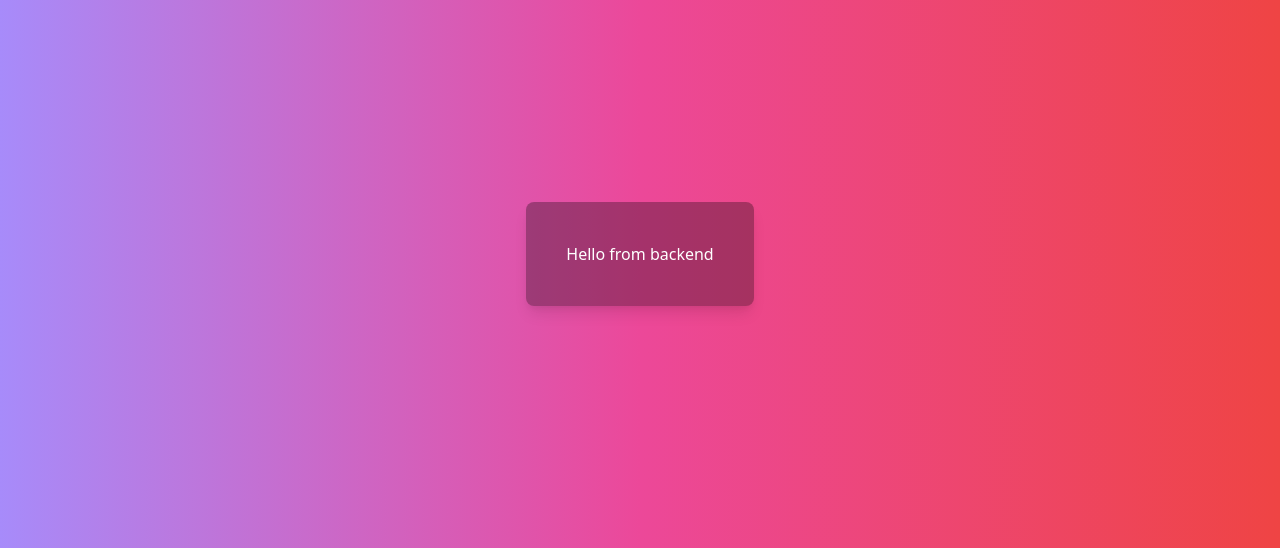
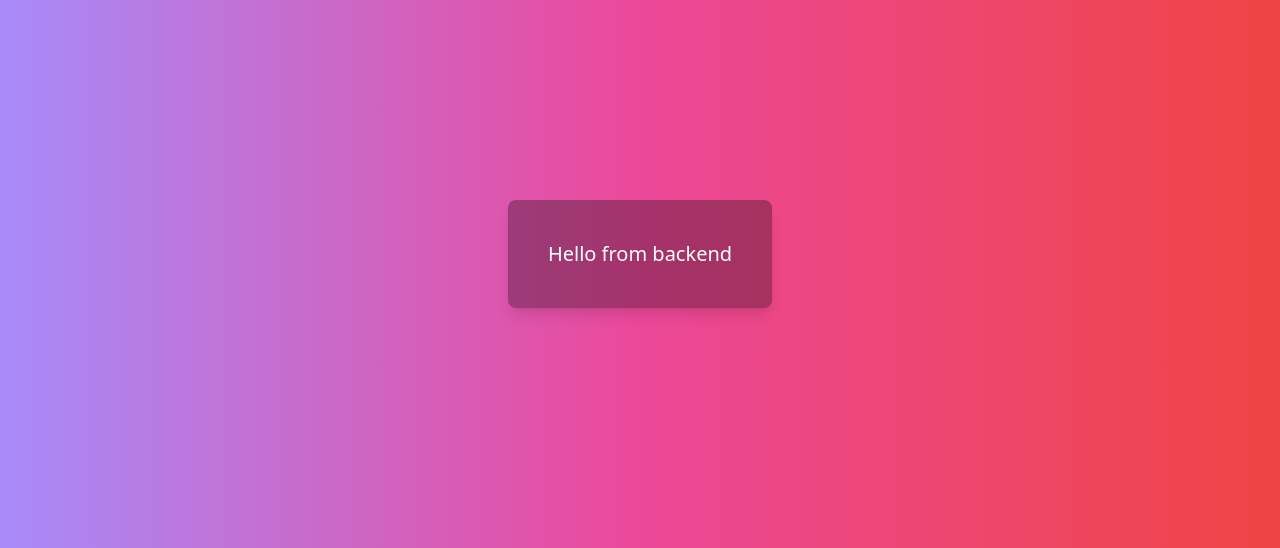
Before and after one commit to imTanush02/jenkins-tute, a Flask app: page / in a window 1280 px wide. Shown: the part 146-694 px from the top of the page. Run offline with Flask 3, Linux system fonts and the light colour scheme.

Commit message:
some changes

```diff
--- a/backend/templates/landing.html
+++ b/backend/templates/landing.html
@@ -3,11 +3,11 @@
 <head>
     <meta charset="UTF-8">
     <meta name="viewport" content="width=device-width, initial-scale=1.0">
-    <title>Beautiful Landing Page</title>
+    <title>Backend</title>
     <link href="https://cdn.jsdelivr.net/npm/tailwindcss@2.2.19/dist/tailwind.min.css" rel="stylesheet">
 </head>
 <body class="bg-gradient-to-r from-purple-400 via-pink-500 to-red-500 min-h-screen flex items-center justify-center">
-    <div class="text-center text-white p-10 max-w-lg rounded-lg shadow-lg bg-black bg-opacity-30">
+    <div class="text-center text-white p-10 max-w-lg text-xl rounded-lg shadow-lg bg-black bg-opacity-30">
         Hello from backend
     </div>
 </body>
```
